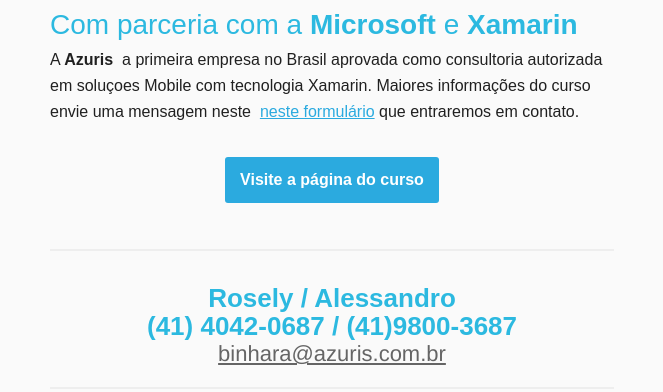
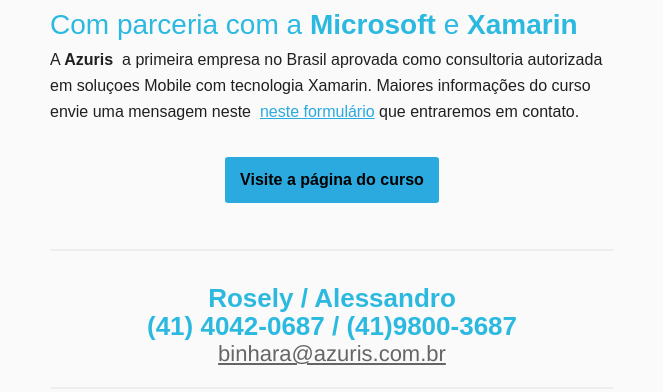
Before and after one commit to AzurisCompany/website, a plain HTML site: page mail/AzurisCrossMobileFormsOnline3.html in a window 1280 px wide. Shown: the part 1576-1968 px from the top of the page, without its empty margins (308-971 px from the left). Drawn offline with Linux system fonts and the light colour scheme.

Commit message:
update cor

```diff
--- a/mail/AzurisCrossMobileFormsOnline3.html
+++ b/mail/AzurisCrossMobileFormsOnline3.html
@@ -670,7 +670,7 @@
                     <tbody>
                         <tr>
                             <td class="mcnButtonContent"  valign="middle" align="center" style="font-family:Arial;font-size:16px;padding-top:15px;padding-bottom:15px;padding-right:15px;padding-left:15px;mso-line-height-rule:exactly;-ms-text-size-adjust:100%;-webkit-text-size-adjust:100%;" >
-                                <a class="mcnButton " title="Visite a p=C3=A1gina do curso" href="http://www.xamarin.com.br/crossmobile-xamarin-forms/" target="_blank" style="font-weight:bold;letter-spacing:normal;line-height:100%;text-align:center;text-decoration:none;color:#FFFFFF;mso-line-height-rule:exactly;-ms-text-size-adjust:100%;-webkit-text-size-adjust:100%;display:block;" >Visite a página do curso</a>
+                                <a class="mcnButton " title="Visite a p=C3=A1gina do curso" href="http://www.xamarin.com.br/crossmobile-xamarin-forms/" target="_blank" style="font-weight:bold;letter-spacing:normal;line-height:100%;text-align:center;text-decoration:none;color:#000000;mso-line-height-rule:exactly;-ms-text-size-adjust:100%;-webkit-text-size-adjust:100%;display:block;" >Visite a página do curso</a>
                             </td>
                         </tr>
                     </tbody>
```
